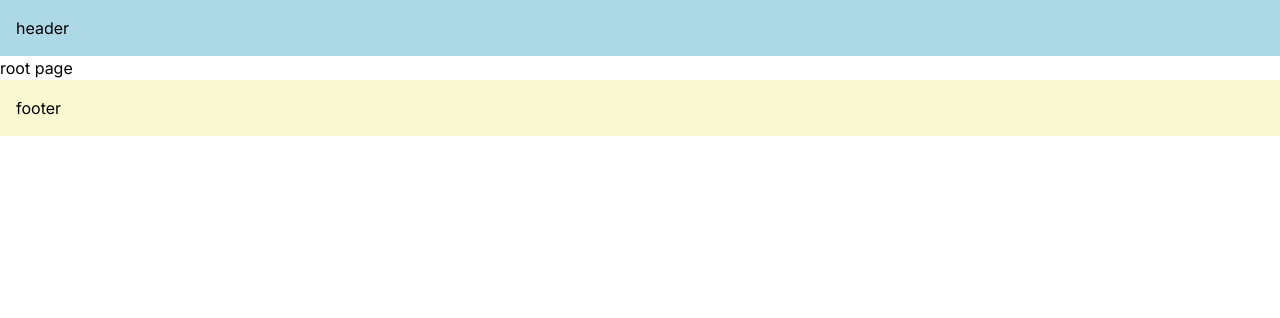
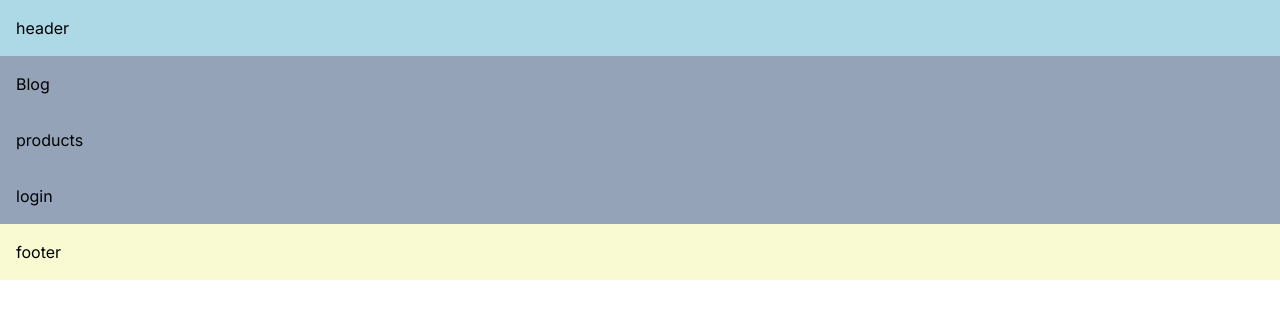
Before and after one commit to alchogh/all-about-next14, a Next.js app: page / in a window 1280 px wide. Shown: the top 318 px of the page. Built offline with nearby package versions, Linux system fonts and the light colour scheme.

Commit message:
🎨 Link Component Navigation

```diff
--- a/app/(auth)/(with-auth-layout)/layout.tsx
+++ b/app/(auth)/(with-auth-layout)/layout.tsx
@@ -4,7 +4,7 @@ export default function AuthLayout({
   children: React.ReactNode;
 }) {
   return (
-    <h1>
+    <h1 className="bg-cyan-800">
       authLayout
       {children}
     </h1>
--- a/app/page.tsx
+++ b/app/page.tsx
@@ -1,5 +1,17 @@
-import Image from "next/image";
+import Link from "next/link";
 
 export default function Home() {
-  return <div>root page</div>;
+  return (
+    <div className="flex flex-col">
+      <Link href="/blog" className="p-4 bg-slate-400">
+        Blog
+      </Link>
+      <Link href="/products" className="p-4 bg-slate-400">
+        products
+      </Link>
+      <Link href="/login" className="p-4 bg-slate-400">
+        login
+      </Link>
+    </div>
+  );
 }
--- a/app/products/[productId]/page.tsx
+++ b/app/products/[productId]/page.tsx
@@ -1,4 +1,5 @@
 import { Metadata } from "next";
+import Link from "next/link";
 
 interface PrudctDetailProps {
   params: {
@@ -24,6 +25,7 @@ export const generateMetadata = async ({
 export default function ProductDetails({ params }: PrudctDetailProps) {
   return (
     <div>
+      <Link href="/">home</Link>
       ProductDetails
       {params.productId}
     </div>
--- a/app/products/page.tsx
+++ b/app/products/page.tsx
@@ -1,10 +1,20 @@
+import Link from "next/link";
 import React from "react";
 
-export default function ProductList() {
+export default function ProductList({
+  params,
+}: {
+  params: { productId: string };
+}) {
+  const id = 100;
   return (
-    <div>
-      Products
-      <p>Product List</p>
+    <div className="flex flex-col">
+      <Link href="/">home</Link>
+      {/* <Link href={`/products/${params.productId}`}>Product List1</Link> */}
+      <Link href="/" replace>
+        Product List2
+      </Link>
+      <Link href={`/products/${id}`}>Product {id}</Link>
     </div>
   );
 }
```
